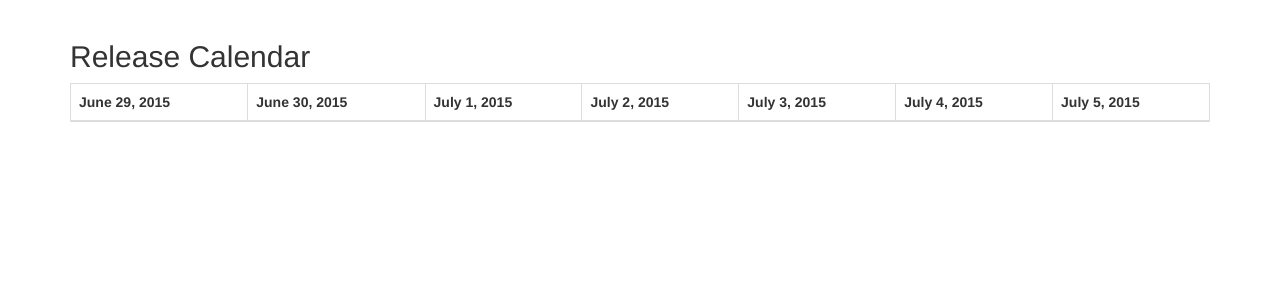
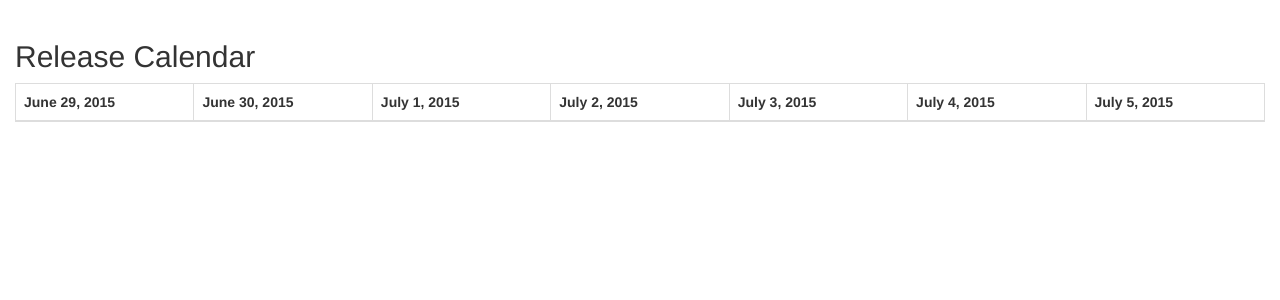
Before and after one commit to splusminusx/deploy-tools, a Django app: page /week/2015/6/29 in a window 1280 px wide. Shown: the part 52-352 px from the top of the page. Run offline with Django 3.2, Linux system fonts and the light colour scheme; data that the repository does not hold is empty; some libraries are stand-ins or nearby versions.

Commit message:
table width

```diff
--- a/release/templates/week.html
+++ b/release/templates/week.html
@@ -6,18 +6,23 @@
     <meta charset="UTF-8">
     <link rel="stylesheet" href="https://maxcdn.bootstrapcdn.com/bootstrap/3.3.5/css/bootstrap.min.css">
     <title>Deploy Tools</title>
+    <style>
+        table {
+          table-layout: fixed;
+        }
+    </style>
 </head>
 <body>
 <nav class="navbar navbar-inverse">
-    <div class="container">
+    <div class="container" >
         <div class="navbar-header">
             <a class="navbar-brand" href="#">Deploy Tools</a>
         </div>
     </div>
 </nav>
-<div class="container">
+<div class="container-fluid">
     <h2 class="sub-header">Release Calendar</h2>
-    <table class="table table-layout:fixed table-bordered">
+    <table class="table table-bordered">
         <thead>
         <tr>
         {% load release_extras %}
```
